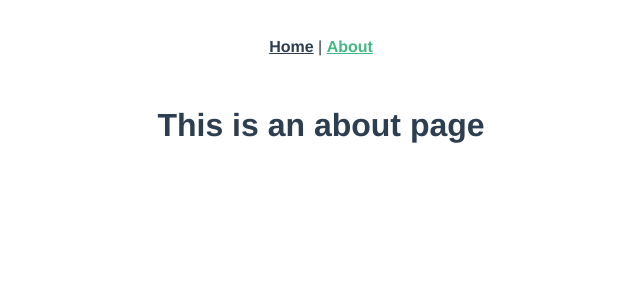
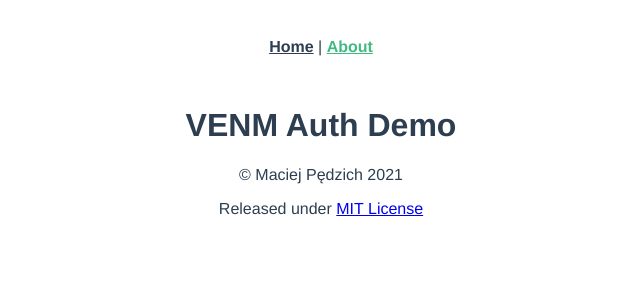
Before and after one commit to maciejpedzich/venm-auth-demo, a Vue app: page /#/about in a window 1280 px wide. Shown: the top 300 px of the page, without its empty margins (319-959 px from the left). Built offline with nearby package versions, Linux system fonts and the light colour scheme.

Commit message:
Add author information

```diff
--- a/src/views/About.vue
+++ b/src/views/About.vue
@@ -1,5 +1,28 @@
 <template>
   <div class="about">
-    <h1>This is an about page</h1>
+    <h1>VENM Auth Demo</h1>
+    <p>&copy; Maciej Pędzich {{ currentYear }}</p>
+    <p>
+      Released under
+      <a
+        href="https://opensource.org/licenses/MIT"
+        target="_blank"
+        rel="noopener noreferrer"
+      >
+        MIT License
+      </a>
+    </p>
   </div>
 </template>
+
+<script lang="ts">
+import { defineComponent, ref } from 'vue';
+export default defineComponent({
+  name: 'About',
+  setup() {
+    const currentYear = ref<number>(new Date().getFullYear());
+
+    return { currentYear };
+  }
+});
+</script>
```
